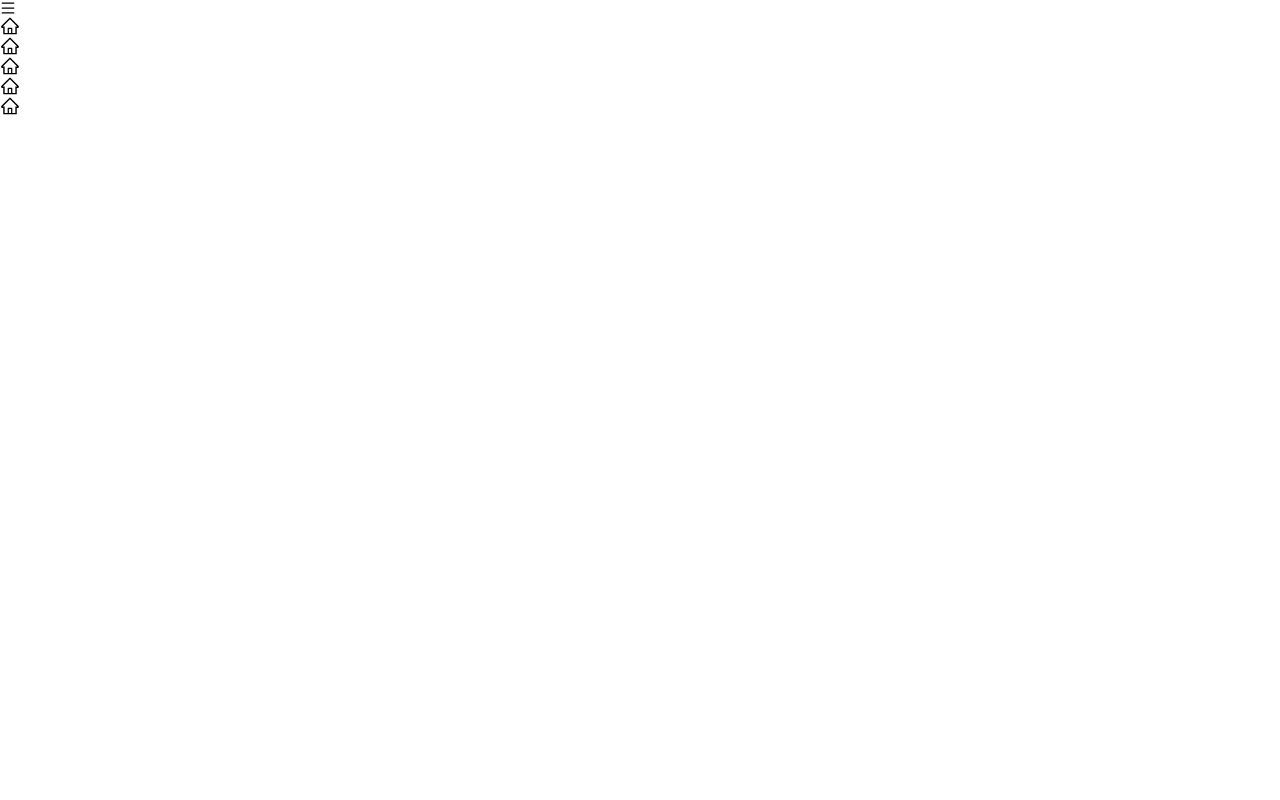
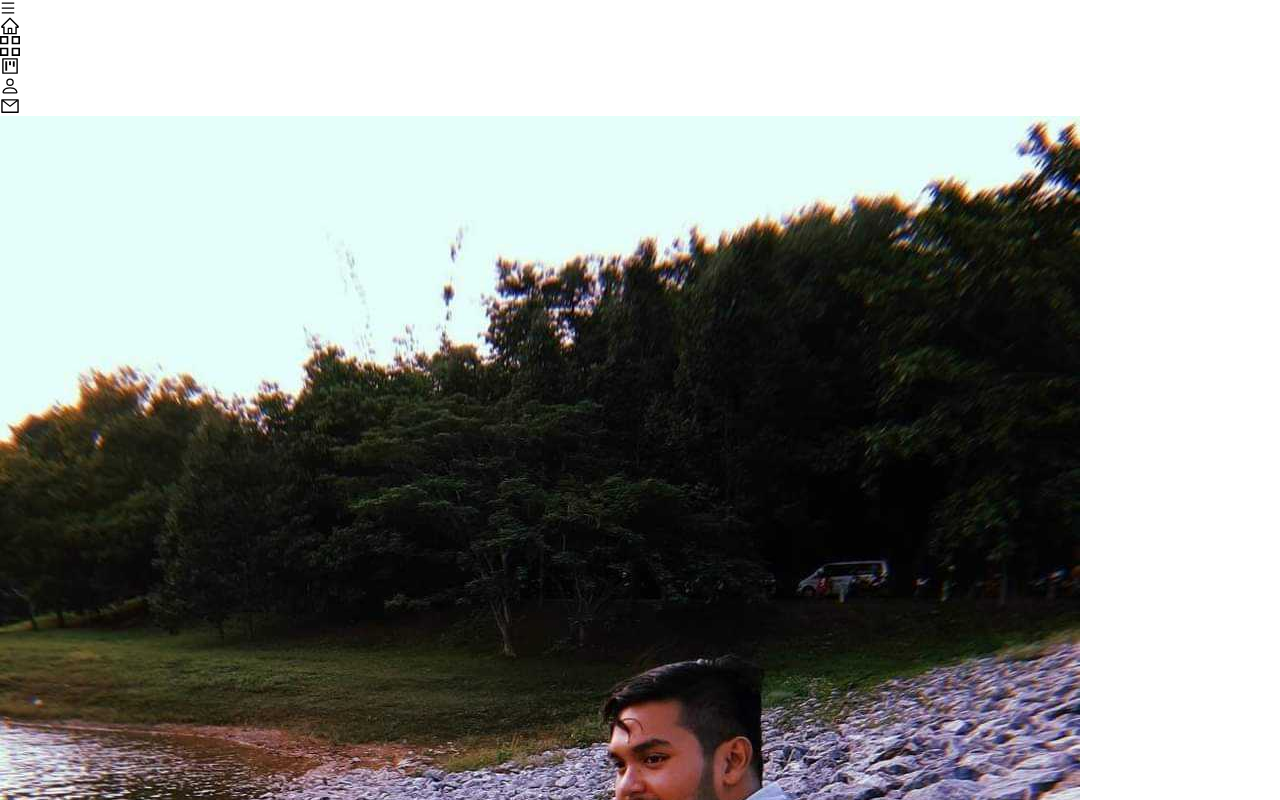
Before and after one commit to jaturaorn/F-Portfolio, a React (Vite) app: page / in a window 1280 px wide. Shown: the top 800 px of the page. Built offline with nearby package versions, Linux system fonts and the light colour scheme.

Commit message:
fix issue build main.jsx

```diff
--- a/package.json
+++ b/package.json
@@ -12,7 +12,8 @@
   "dependencies": {
     "react": "^18.2.0",
     "react-dom": "^18.2.0",
-    "react-icons": "^4.8.0"
+    "react-icons": "^4.8.0",
+    "react-typewriter-animate": "^1.2.3"
   },
   "devDependencies": {
     "@types/react": "^18.0.28",
--- a/src/App.jsx
+++ b/src/App.jsx
@@ -1,10 +1,12 @@
 import Sidenav from "./component/sidenav";
+import Main from "./component/Main";
 
 function App() {
 
   return (
     <>
       <Sidenav />
+      <Main />
     </>
   )
 }
--- /dev/null
+++ b/src/component/Main.jsx
@@ -0,0 +1,12 @@
+import IMG from '../Images/FB_IMG.jpg';
+
+const Main = () => {
+  return (
+    <div id='main'>
+        <img className='w-full h-screen object-cover object-left' src={IMG} />
+        <div className='w-full h-screen absolute top-0 bg-white/50'></div>
+    </div>
+  )
+}
+
+export default Main
--- a/src/component/sidenav.jsx
+++ b/src/component/sidenav.jsx
@@ -20,12 +20,12 @@ const Sidenav = () => {
                         <AiOutlineHome size={20} />
                         <span className="pl-4">Home</span>
                     </a>
-                    <a href="#main" className="w-[75%] flex justify-center item-center round-full shadow-lg bg-gray-100
+                    <a href="#work" className="w-[75%] flex justify-center item-center round-full shadow-lg bg-gray-100
                         shadow-gray-400 m-2 p-4 cursor-pointer hover:scale-110 ease-in duration-200 ">
                         <GrProjects size={20} />
                         <span className="pl-4">Work</span>
                     </a>
-                    <a href="#main" className="w-[75%] flex justify-center item-center round-full shadow-lg bg-gray-100
+                    <a href="#projects" className="w-[75%] flex justify-center item-center round-full shadow-lg bg-gray-100
                         shadow-gray-400 m-2 p-4 cursor-pointer hover:scale-110 ease-in duration-200 ">
                         <AiOutlineProject size={20} />
                         <span className="pl-4">Project</span>
@@ -35,7 +35,7 @@ const Sidenav = () => {
                         <BsPerson size={20} />
                         <span className="pl-4">Resume</span>
                     </a>
-                    <a href="#main" className="w-[75%] flex justify-center item-center round-full shadow-lg bg-gray-100
+                    <a href="#contact" className="w-[75%] flex justify-center item-center round-full shadow-lg bg-gray-100
                         shadow-gray-400 m-2 p-4 cursor-pointer hover:scale-110 ease-in duration-200 ">
                         <AiOutlineMail size={20} />
                         <span className="pl-4">Contact</span>
@@ -45,27 +45,27 @@ const Sidenav = () => {
             : (
                 ''
             )}
-        <div className="md-block hidden fixed top-[25%] z-10 ">
-            <div className="flex flex-col">
+              <div className="md:block hidden fixed top-[25%] z-10 ">
+                <div className="flex flex-col">
                 <a href="#main" className="round-full shadow-lg bg-gray-100 shadow-gray-100 m-2 p-4
                 cursor-pointer hover:scale-100 ease-in duration-300">
                     <AiOutlineHome size={20} />
                 </a>
-                <a href="#main" className="round-full shadow-lg bg-gray-100 shadow-gray-100 m-2 p-4
+                <a href="#work" className="round-full shadow-lg bg-gray-100 shadow-gray-100 m-2 p-4
                 cursor-pointer hover:scale-100 ease-in duration-300">
-                    <AiOutlineHome size={20} />
+                    <GrProjects size={20} />
+                </a>
+                <a href="#projects" className="round-full shadow-lg bg-gray-100 shadow-gray-100 m-2 p-4
+                cursor-pointer hover:scale-100 ease-in duration-300">
+                    <AiOutlineProject size={20} />
                 </a>
                 <a href="#main" className="round-full shadow-lg bg-gray-100 shadow-gray-100 m-2 p-4
                 cursor-pointer hover:scale-100 ease-in duration-300">
-                    <AiOutlineHome size={20} />
+                    <BsPerson size={20} />
                 </a>
-                <a href="#main" className="round-full shadow-lg bg-gray-100 shadow-gray-100 m-2 p-4
+                <a href="#contact" className="round-full shadow-lg bg-gray-100 shadow-gray-100 m-2 p-4
                 cursor-pointer hover:scale-100 ease-in duration-300">
-                    <AiOutlineHome size={20} />
-                </a>
-                <a href="#main" className="round-full shadow-lg bg-gray-100 shadow-gray-100 m-2 p-4
-                cursor-pointer hover:scale-100 ease-in duration-300">
-                    <AiOutlineHome size={20} />
+                    <AiOutlineMail size={20} />
                 </a>
             </div>
         </div>
```
Also changed, not shown: src/Images/FB_IMG.jpg (added), 1 other file (tests, documents, lock files or other folders).
